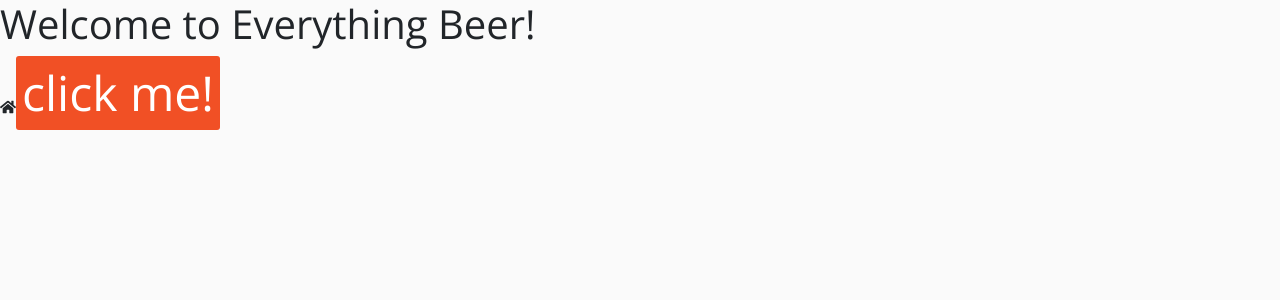
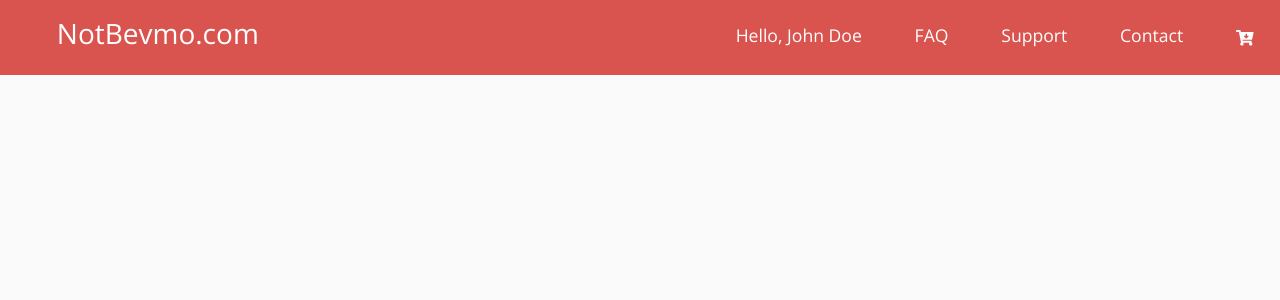
Before and after one commit to jcan1995/OnlineStore, a React app: page / in a window 1280 px wide. Shown: the top 300 px of the page. Built offline with nearby package versions, Linux system fonts and the light colour scheme.

Commit message:
Implemented header as conditional rendering for un/authenticated users

```diff
--- a/src/components/App.css
+++ b/src/components/App.css
@@ -1,10 +1,11 @@
 /* Import google fonts for website */
 @import url('https://fonts.googleapis.com/css?family=Montserrat:400,700|Open+Sans&display=swap');
+
 
 /* set up rules (SASS) for whole document */
 :root{
   /* color scheme set up */
-  --primaryColor:#5fb7ea;
+  --primaryColor:#d9534f;
   --primaryRGBA: rgba(0,0,0,0.3);
   --mainGray: #fafafa;
   --darkGray: #5f5f5f;
@@ -28,6 +29,59 @@
   color:var(--primaryColor);
 }
 
+.icon {
+  font-size: 2em;
+  padding:0em;
+  float: top;
+}
+
+/* -----------------NAVIGATION BARS -------------*/
+
+.navigation {
+  list-style: none;
+
+  margin: 0;
+
+  background: var(--primaryColor);
+
+  display: -webkit-box;
+  display: -moz-box;
+  display: -ms-flexbox;
+  display: -webkit-flex;
+  display: flex;
+
+  flex-flow: row wrap;
+  flex-wrap: wrap;
+
+  justify-content: flex-end;
+}
+
+.nav-left, .nav-right {flex-basis: 50%;}
+
+.nav-right{ text-align: right; }
+
+.navigation h3 {
+  color: var(--mainWhite);
+  text-align: left;
+  display: block;
+  padding: .6em;
+}
+
+
+.navigation a{
+  text-decoration: none;
+  font-size: 1.1em;
+  float: right;
+  box-align: left;
+  display: block;
+  padding: 1.25em 1.5em;
+  color:white;
+}
+
+.navigation a:hover {
+  color: darken(var(--mainBlack));
+  text-decoration: none;
+}
 /* ------------------ BODY START ------------ */
 body{
   /* Include the fonts on the body */
--- a/src/components/App.js
+++ b/src/components/App.js
@@ -3,29 +3,27 @@ import './App.css';
 import 'bootstrap/dist/css/bootstrap.min.css';
 import { FaHome } from 'react-icons/fa';
 import Header from './Header';
-import styled from "styled-components";
+
+/* imports from our pages */
+import About from '../pages/AboutPage';
+
 
 class App extends Component {
+
   render() {
+
+    let isAuth = true; /* <---- pass in the user authentication token here */
+    let userName = "John Doe"; /* <--- we need to pass in the name of the user */
+
     return (
+
       <div>
-        <Header/>
-        <FaHome/>
-        <Button large>click me!</Button>
+        <Header auth={isAuth} name={userName}/>
       </div>
+
     );
   }
 
 }
 
-
-const color = '#f15025';
-
-const Button = styled.button`
-  background: ${color};
-  border-radius: 3px;
-  border: none;
-  color: white;
-  font-size: ${props => (props.large?"3rem":"1rem")};
-`
 export default App;
--- a/src/components/Header.js
+++ b/src/components/Header.js
@@ -1,5 +1,83 @@
 import React from 'react';
+import {FaCartArrowDown} from 'react-icons/fa';
 
-const Header = () => <h1>Welcome to Everything Beer!</h1>
+const Header = (status) => {
+
+    console.log(status); /* This value should return the authentication status */
+
+
+    /* Will work according to user authentication status */
+    if(status.auth){
+        return <DisplayAuth userName={status.name}/>
+    }
+    else{
+        return <DisplayUnauth/>
+    }
+
+}
+
+/* Unauthenticated display for the header :
+    Requirements:
+        Title
+
+        Login
+        Create Account
+        Contact
+        FAQ
+        Support
+        Contact
+        Checkout
+*/
+const DisplayUnauth = () => {
+    return(
+        <nav>
+            <ul class="navigation">
+                <div class="nav-left">
+                    <h3>NotBevmo.com</h3>
+                </div>
+                <div class="nav-right">
+                    <li><a href="#" class="icon"><FaCartArrowDown/></a></li>
+                    <li><a href="#">Contact</a></li>
+                    <li><a href="#">Support</a></li>
+                    <li><a href="#">FAQ</a></li>
+                    <li><a href="#">Create Account</a></li>
+                    <li><a href="#">Log in</a></li>
+                </div>
+            </ul>
+        </nav>
+
+    )
+
+}
+
+/* Authenticated display for header:
+    Requirements:
+        Title
+
+        {Users Name instead of log in}
+        FAQ
+        Support
+        Contact
+        Checkout
+*/
+const DisplayAuth = (user) => {
+    return(
+        <nav>
+            <ul class="navigation">
+                <div class="nav-left">
+                    <h3>NotBevmo.com</h3>
+                </div>
+                <div class="nav-right">
+                    <li><a href="#" class="icon"><FaCartArrowDown/></a></li>
+                    <li><a href="#">Contact</a></li>
+                    <li><a href="#">Support</a></li>
+                    <li><a href="#">FAQ</a></li>
+                    <li><a href="#">Hello, {user.userName}</a></li>
+                </div>
+            </ul>
+        </nav>
+
+    )
+}
 
 export default Header
--- a/src/index.html
+++ b/src/index.html
@@ -2,7 +2,7 @@
 <html lang="en" dir="ltr">
   <head>
     <meta charset="utf-8">
-    <title>Everything Beer</title>
+    <title>NotBevmo.com</title>
   </head>
   <body>
     <div id='app'></div>
--- a/src/index.js
+++ b/src/index.js
@@ -7,6 +7,8 @@ import App from './components/App';
 
 
 
+
+
 ReactDOM.render(
   <App />,
   document.getElementById('app')
--- /dev/null
+++ b/src/pages/AboutPage.js
@@ -0,0 +1,13 @@
+import React from "react";
+
+
+export default function AboutPage(){
+    return(
+        <div>
+            <h1>We are an online retail store specialized in Craft Beer</h1>
+        </div>
+
+    );
+
+
+}
```
Also changed, not shown: src/pages/CartPage.js (added, +12 -0 lines), src/pages/ContactPage.js (added, +12 -0 lines), src/pages/Default.js (added, +12 -0 lines), src/pages/HomePage.js (added, +9 -0 lines), src/pages/SingleProductPage.js (added, +11 -0 lines), src/pages/Products.js (added).
